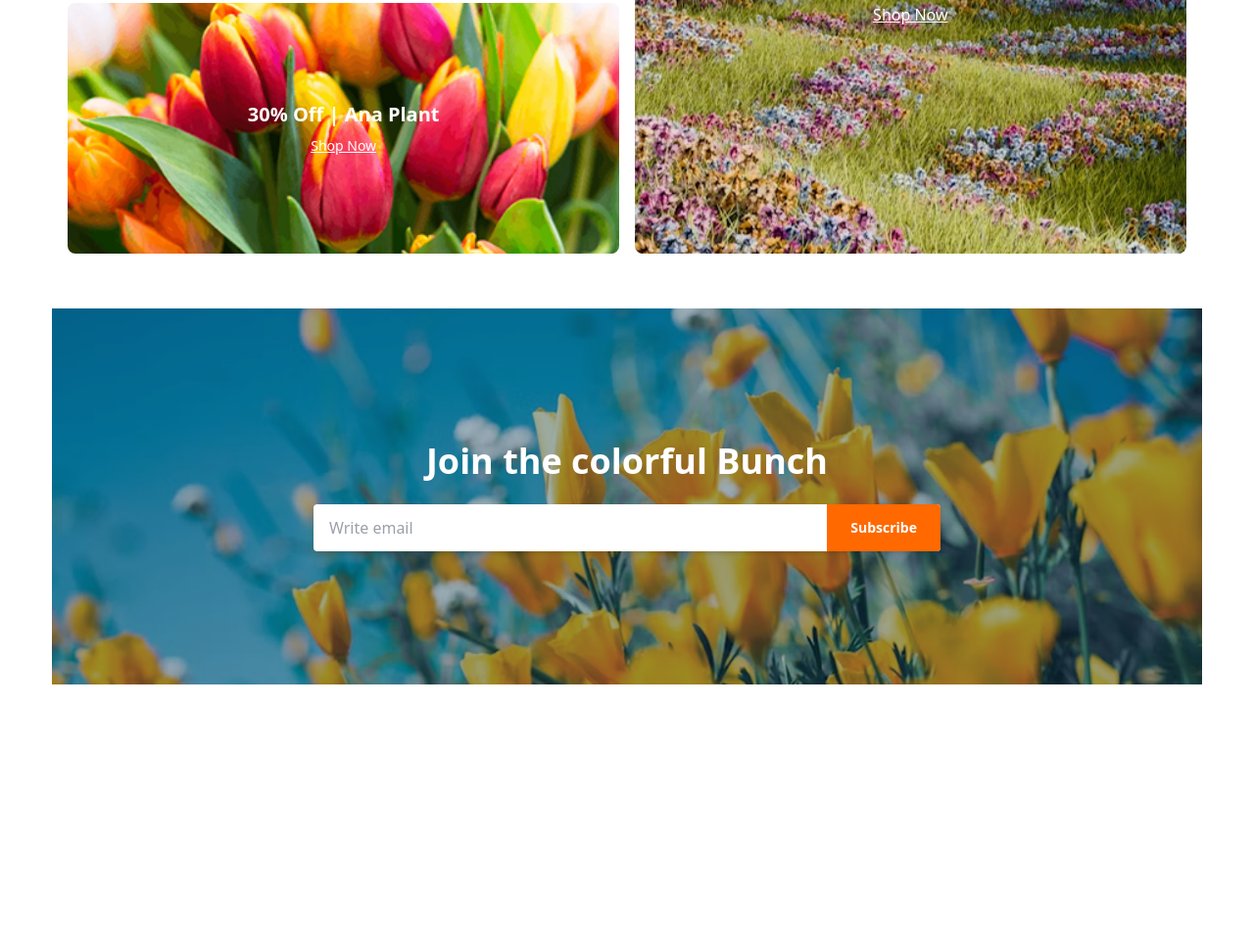
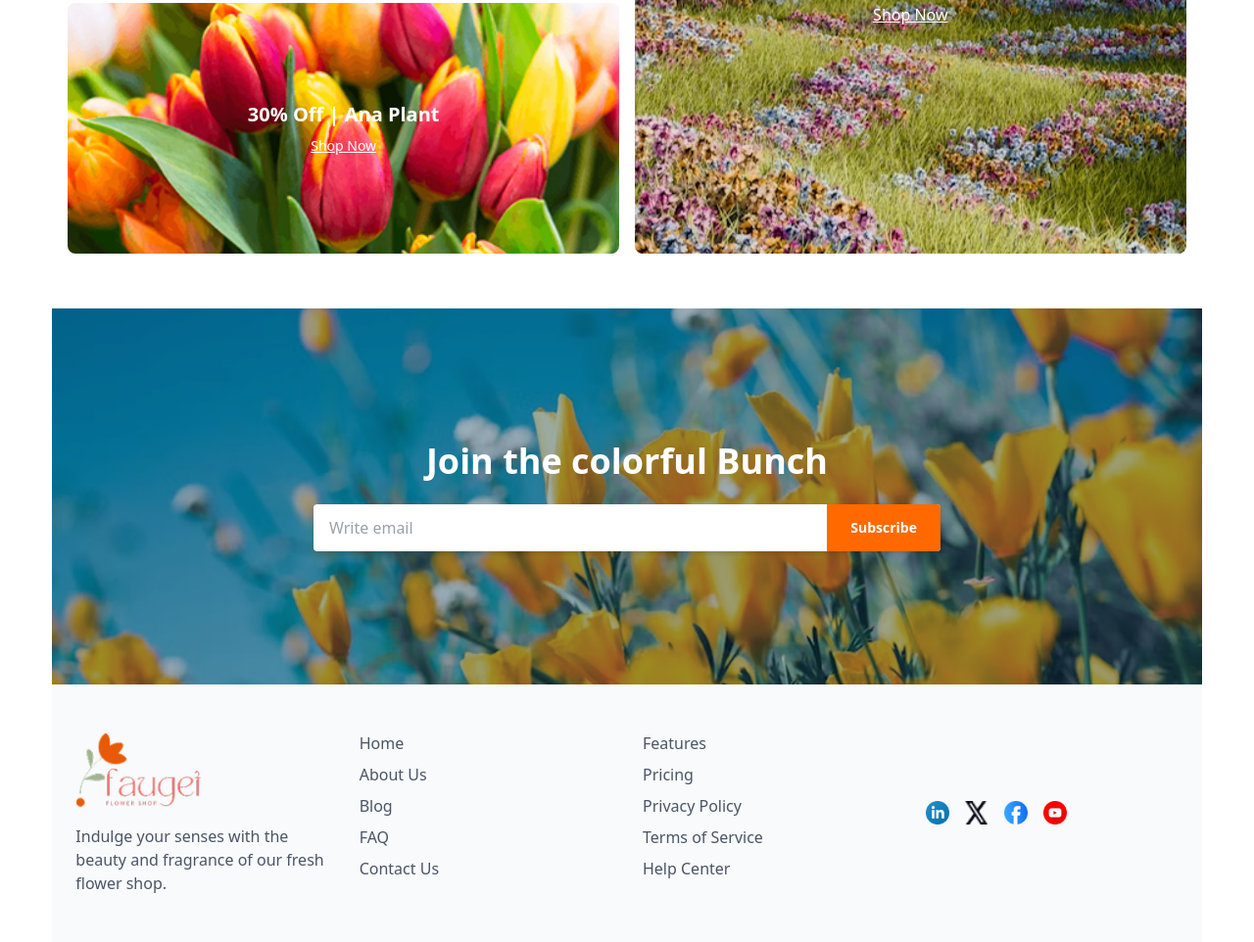
Before and after one commit to ranaahmaed/Aggignment-2, a plain HTML site: page index.html in a window 1280 px wide. Shown: the part 2865-3827 px from the top of the page at 98% size. Before the commit the page ends 3564 px from the top, so only its background shows below. Drawn offline with nearby package versions, Linux system fonts and the light colour scheme.

Commit message:
footer section design done

```diff
--- a/index.html
+++ b/index.html
@@ -284,7 +284,7 @@
   <div class="relative z-10 text-center px-4 w-full max-w-2xl">
     <h2 class="text-white text-3xl md:text-4xl font-bold mb-6">Join the colorful Bunch</h2>
 
-    <form class="flex flex-col md:flex-row bg-white rounded overflow-hidden shadow-md">
+    <form class="flex  md:flex-row bg-white rounded overflow-hidden shadow-md">
       <input
         type="email"
         placeholder="Write email"
@@ -299,10 +299,47 @@
     </form>
   </div>
 </div>
+  </main>
+  <footer class="bg-gray-50 text-gray-600 px-6 py-12">
+  <div class="max-w-7xl mx-auto grid grid-cols-1 md:grid-cols-4 gap-8">
 
+    <!-- Logo & Description -->
+    <div>
+      <img src="./assets/logo.png" alt="Logo" class="w-32 mb-4" />
+      <p>Indulge your senses with the beauty and fragrance of our fresh flower shop.</p>
+    </div>
 
+    <!-- Column 1 -->
+    <div>
+      <ul class="space-y-2">
+        <li><a href="#" class="hover:text-orange-500">Home</a></li>
+        <li><a href="#" class="hover:text-orange-500">About Us</a></li>
+        <li><a href="#" class="hover:text-orange-500">Blog</a></li>
+        <li><a href="#" class="hover:text-orange-500">FAQ</a></li>
+        <li><a href="#" class="hover:text-orange-500">Contact Us</a></li>
+      </ul>
+    </div>
 
+    <!-- Column 2 -->
+    <div>
+      <ul class="space-y-2">
+        <li><a href="#" class="hover:text-orange-500">Features</a></li>
+        <li><a href="#" class="hover:text-orange-500">Pricing</a></li>
+        <li><a href="#" class="hover:text-orange-500">Privacy Policy</a></li>
+        <li><a href="#" class="hover:text-orange-500">Terms of Service</a></li>
+        <li><a href="#" class="hover:text-orange-500">Help Center</a></li>
+      </ul>
+    </div>
 
-  </main>
+    <!-- Social Icons -->
+    <div class="flex items-center gap-4">
+      <a href="#"><img src="./assets/icon-linkedin.png" alt="LinkedIn" class="w-6 h-6" /></a>
+      <a href="#"><img src="./assets/icon-twitter.png" alt="Twitter" class="w-6 h-6" /></a>
+      <a href="#"><img src="./assets/icon-facebook.png" alt="Facebook" class="w-6 h-6" /></a>
+      <a href="#"><img src="./assets/icon-youtube.png" alt="YouTube" class="w-6 h-6" /></a>
+    </div>
+  </div>
+</footer>
+
 </body>
 </html>
```
